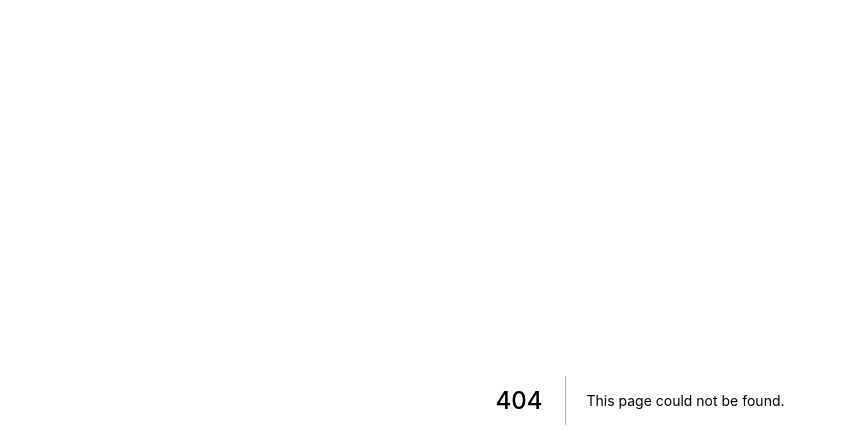
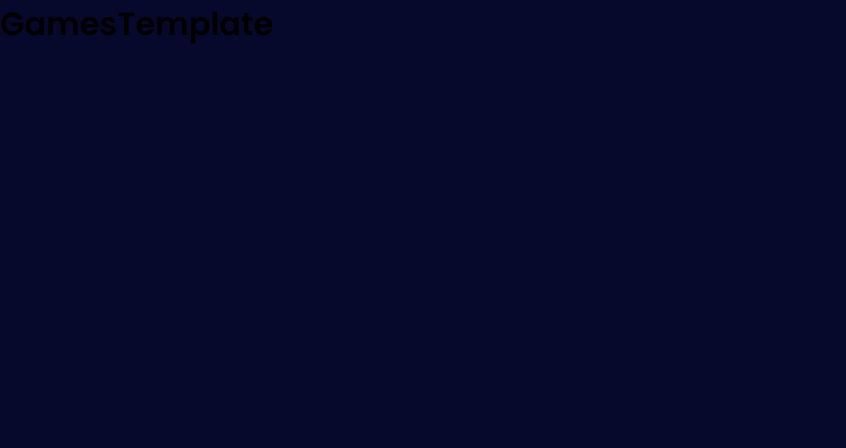
Before and after one commit to arienemaiara/won-games-ecommerce, a Next.js app: page /games in a window 1280 px wide. Before the commit this address had no page. Shown: the top 448 px of the page, without its empty margins (0-846 px from the left). Built offline with nearby package versions, Linux system fonts and the light colour scheme.

Commit message:
Create Games page

```diff
--- a/src/components/ExploreSidebar/index.tsx
+++ b/src/components/ExploreSidebar/index.tsx
@@ -3,11 +3,11 @@ import { Close } from '@styled-icons/material-outlined/Close'
 import { FilterList } from '@styled-icons/material-outlined/FilterList'
 
 import Heading from 'components/Heading'
+import Button from 'components/Button'
 import Checkbox from 'components/Checkbox'
 import Radio from 'components/Radio'
 
 import * as S from './styles'
-import Button from 'components/Button'
 
 export type ItemProps = {
   title: string
@@ -55,6 +55,7 @@ const ExploreSidebar = ({
         <FilterList aria-label="open filters" onClick={() => setIsOpen(true)} />
         <Close aria-label="close filters" onClick={() => setIsOpen(false)} />
       </S.IconWrapper>
+
       <S.Content>
         {items.map((item) => (
           <S.Items key={item.title}>
@@ -98,7 +99,6 @@ const ExploreSidebar = ({
       </S.Footer>
     </S.Wrapper>
   )
-
 }
 
 export default ExploreSidebar
--- /dev/null
+++ b/src/pages/games.tsx
@@ -0,0 +1,13 @@
+import GamesTemplate, { GamesTemplateProps } from "templates/Games"
+
+export default function GamesPage(props: GamesTemplateProps) {
+  return <GamesTemplate {...props} />
+}
+
+export async function getServerSideProps() {
+  return {
+    props: {
+      games: []
+    }
+  }
+}
--- /dev/null
+++ b/src/templates/Games/index.tsx
@@ -0,0 +1,15 @@
+import { GameCardProps } from "components/GameCard"
+
+import * as S from './styles'
+
+export type GamesTemplateProps = {
+  games?: GameCardProps[]
+}
+
+const GamesTemplate = ({ games }: GamesTemplateProps) => (
+  <S.Wrapper>
+    <h1>GamesTemplate</h1>
+  </S.Wrapper>
+)
+
+export default GamesTemplate
--- /dev/null
+++ b/src/templates/Games/styles.ts
@@ -0,0 +1,4 @@
+import styled from 'styled-components'
+
+export const Wrapper = styled.main`
+`
```
Also changed, not shown: src/components/ExploreSidebar/styles.ts (+15 -1 lines), src/templates/Games/test.tsx (added, +13 -0 lines).
